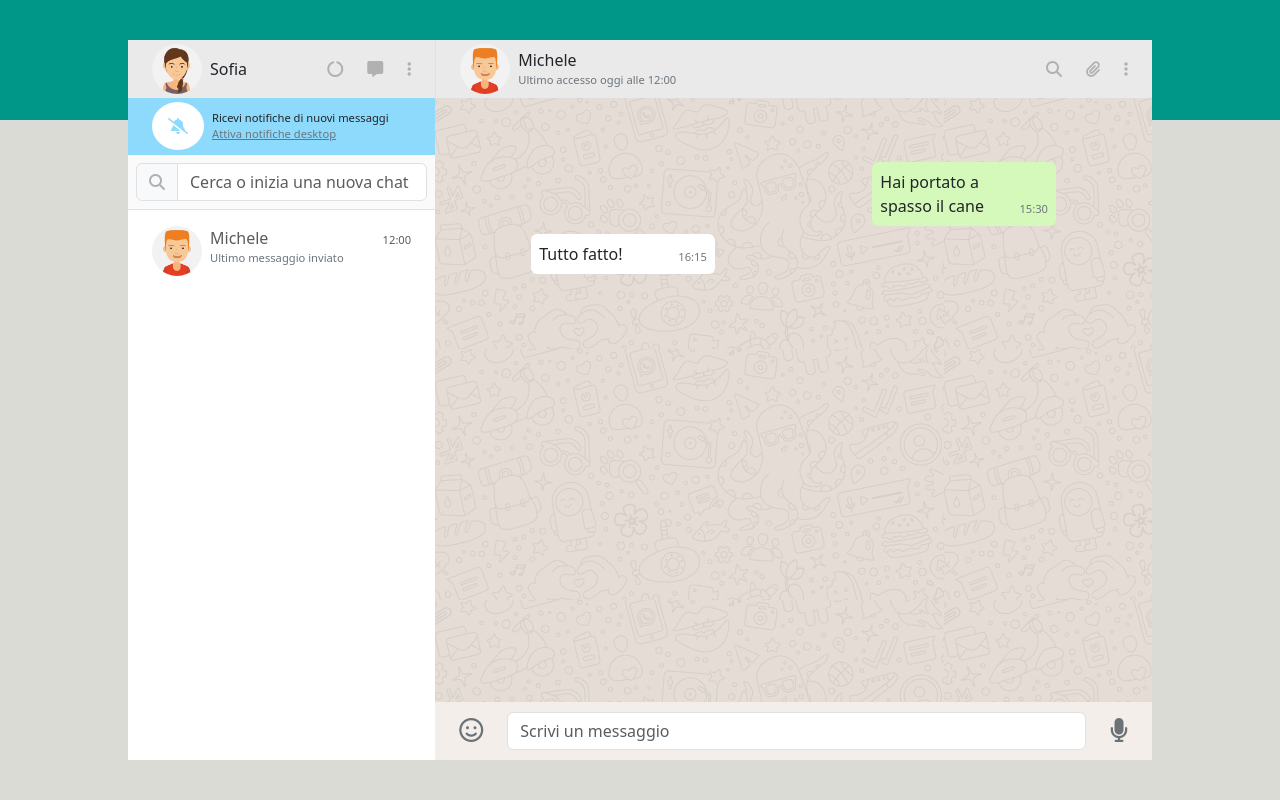
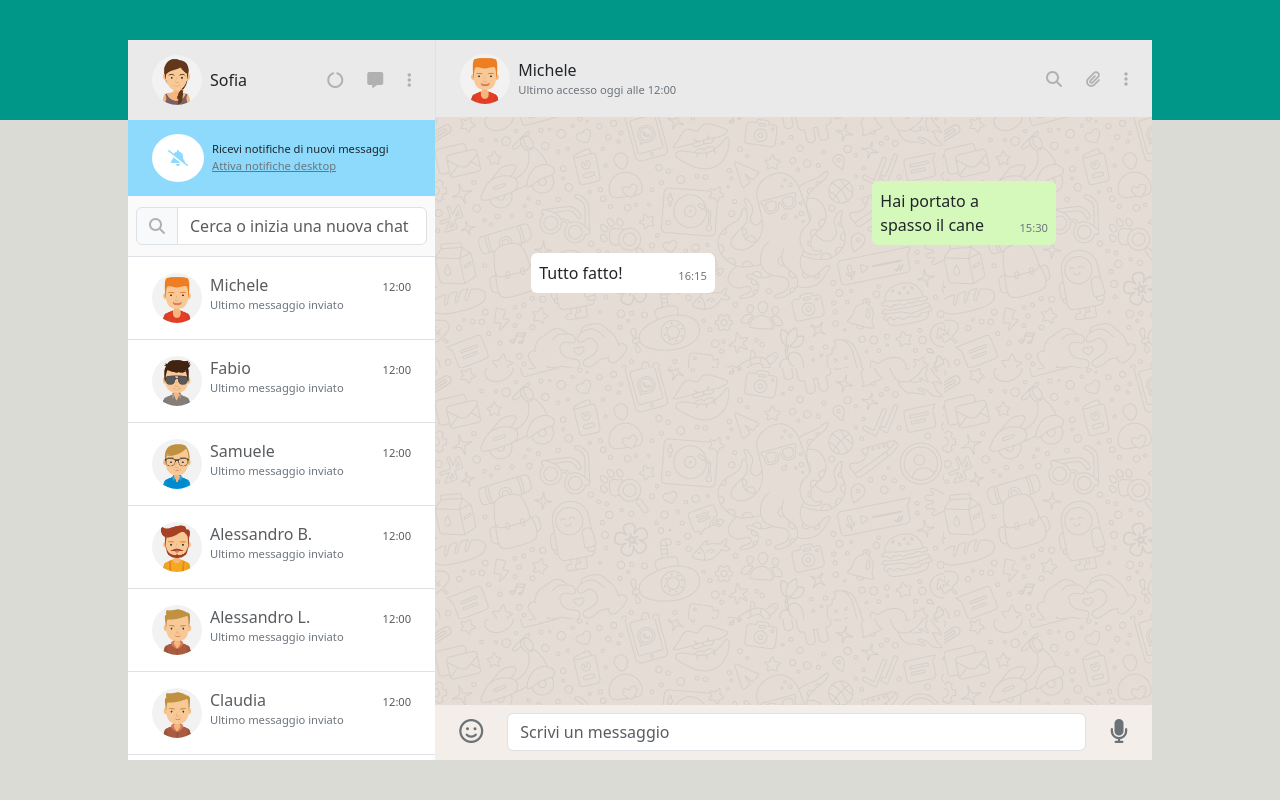
Before and after one commit to Antonio-Ribezzo/vue-boolzapp, a plain HTML site: page index.html in a window 1280 px wide. Drawn offline with nearby package versions, Linux system fonts and the light colour scheme.

Commit message:
Inserimento dinamico dell lista delle chat

```diff
--- a/assets/css/style.css
+++ b/assets/css/style.css
@@ -14,9 +14,13 @@
     background-color: white;
 }
 
-#header-sx,
-#header-dx{
-    height: 8%;
+/* topSx */
+#topSx{
+    height: 30%;
+}
+
+#header-sx{
+    height: 80px;
     background-color: #eaeaea;
 }
 
@@ -27,7 +31,7 @@
 
 /* alertNotifications */
 #alertNotifications{
-    height: 8%;
+    height: calc((100% - 140px));
     background-color: #8edafc;
 }
 
@@ -42,15 +46,17 @@
 }
 
 /* search Bar */
-#searchBar{
+#search-Bar{
+    height: 60px;
     background-color: #fafafa;
 }
 
-/* contact list */
-#contactList{
-    overflow-y: auto;
+/* bottom Sx */
+#bottomSx{
+    height: 70%;
+    overflow-y: scroll;
 }
-#contactList>ul>li>div>img{
+#bottomSx>ul>li>div>img{
     width: 50px;
 }
 
@@ -59,6 +65,11 @@
     width: 70%;
     height: 100%;
     background-color: red;
+}
+
+#header-dx{
+    height: 80px;
+    background-color: #eaeaea;
 }
 
 /* body Chat */
--- a/assets/js/main.js
+++ b/assets/js/main.js
@@ -6,7 +6,7 @@ const { createApp } = Vue
         contacts: [
             {
                 name: 'Michele',
-                avatar: './img/avatar_1.png',
+                avatar: './assets/img/avatar_1.jpg',
                 visible: true,
                 messages: [
                     {
@@ -28,7 +28,7 @@ const { createApp } = Vue
             },
             {
                 name: 'Fabio',
-                avatar: './img/avatar_2.png',
+                avatar: './assets/img/avatar_2.jpg',
                 visible: true,
                 messages: [
                     {
@@ -50,7 +50,7 @@ const { createApp } = Vue
             },
             {
                 name: 'Samuele',
-                avatar: './img/avatar_3.png',
+                avatar: './assets/img/avatar_3.jpg',
                 visible: true,
                 messages: [
                     {
@@ -72,7 +72,7 @@ const { createApp } = Vue
             },
             {
                 name: 'Alessandro B.',
-                avatar: './img/avatar_4.png',
+                avatar: './assets/img/avatar_4.jpg',
                 visible: true,
                 messages: [
                     {
@@ -89,7 +89,7 @@ const { createApp } = Vue
             },
             {
                 name: 'Alessandro L.',
-                avatar: './img/avatar_5.png',
+                avatar: './assets/img/avatar_5.jpg',
                 visible: true,
                 messages: [
                     {
@@ -106,7 +106,7 @@ const { createApp } = Vue
             },
             {
                 name: 'Claudia',
-                avatar: './img/avatar_5.png',
+                avatar: './assets/img/avatar_5.jpg',
                 visible: true,
                 messages: [
                     {
@@ -128,7 +128,7 @@ const { createApp } = Vue
             },
             {
                 name: 'Federico',
-                avatar: './img/avatar_7.png',
+                avatar: './assets/img/avatar_7.jpg',
                 visible: true,
                 messages: [
                     {
@@ -145,7 +145,7 @@ const { createApp } = Vue
             },
             {
                 name: 'Davide',
-                avatar: './img/avatar_8.png',
+                avatar: './assets/img/avatar_8.jpg',
                 visible: true,
                 messages: [
                     {
--- a/index.html
+++ b/index.html
@@ -18,8 +18,9 @@
         <div id="back" class="vh-100 d-flex justify-content-center align-items-center">
             <div id="main-container" class="d-flex justify-content-between align-items-center bg-white">
                 <!-- sx -->
-                <div id="chatList">
+                <div id="chatList" class="d-flex flex-column justify-content-between">
                     <!-- header sx -->
+                    <div id="topSx">
                         <div id="header-sx" class="d-flex justify-content-between align-items-center px-4">
                             <!-- profile picture and name -->
                             <div id="profileId" class="d-flex justify-content-start align-items-center">
@@ -43,22 +44,23 @@
                             </div>
                         </div>
                         <!-- search bar -->
-                    <div id="searchBar" class="p-2">
-                        <div class="input-group">
+                        <div id="search-Bar" class="p-2 d-flex justify-content-center align-items-center">
+                            <div class="input-group p-0">
                                 <span class="input-group-text">
                                     <i class="fa-solid fa-magnifying-glass" style="color: #b1b1b1;"></i>
                                 </span>
                                 <input type="text" class="form-control" placeholder="Cerca o inizia una nuova chat">
                             </div>
                         </div>
+                    </div>
                     <!-- contact list -->
-                    <div id="contactList">
+                    <div id="bottomSx">
                         <ul class="list-group rounded-0">
-                            <li class="list-group-item-action py-3 px-4 d-flex justify-content-between border-top">
+                            <li v-for="(el, index) in contacts" :key="index" class="list-group-item-action py-3 px-4 d-flex justify-content-between border-top">
                                 <div class="d-flex">
-                                    <img src="./assets/img/avatar_1.jpg" alt="avatar1" class="rounded-circle img-fluid">
+                                    <img :src="el.avatar" :alt="'avatar' + (index+1)" class="rounded-circle img-fluid">
                                     <div class="ms-2">
-                                        <p class="m-0">Michele</p>
+                                        <p class="m-0">{{el.name}}</p>
                                         <p class="m-0 text-secondary pFontClass">Ultimo messaggio inviato</p>
                                     </div>
                                 </div>
@@ -66,7 +68,6 @@
                                     <span class="pFontClass">12:00</span>
                                 </div>
                             </li>
-
                         </ul>
                     </div>
                 </div>
```
Lines whose indentation alone changed are shown as unchanged.
